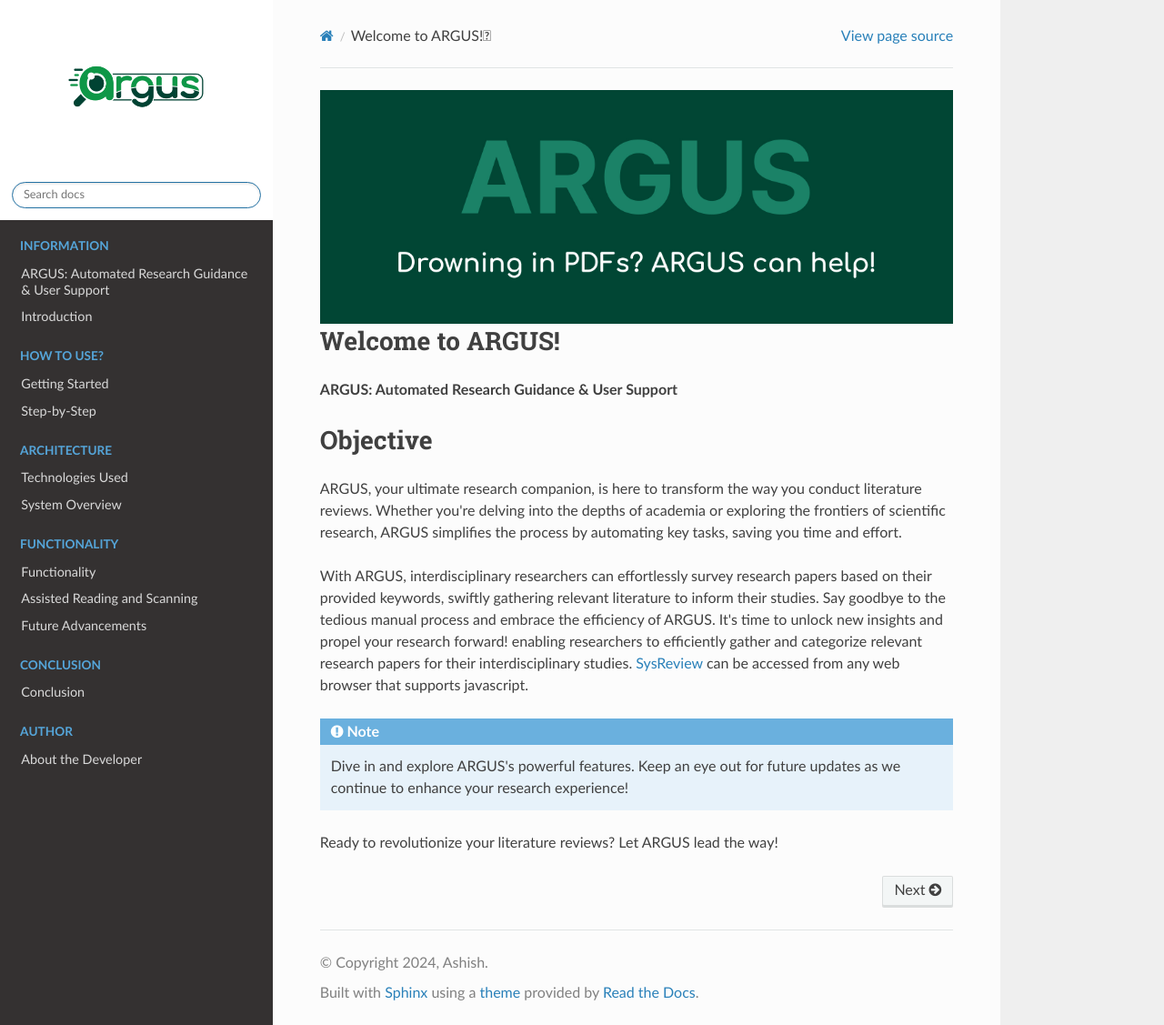
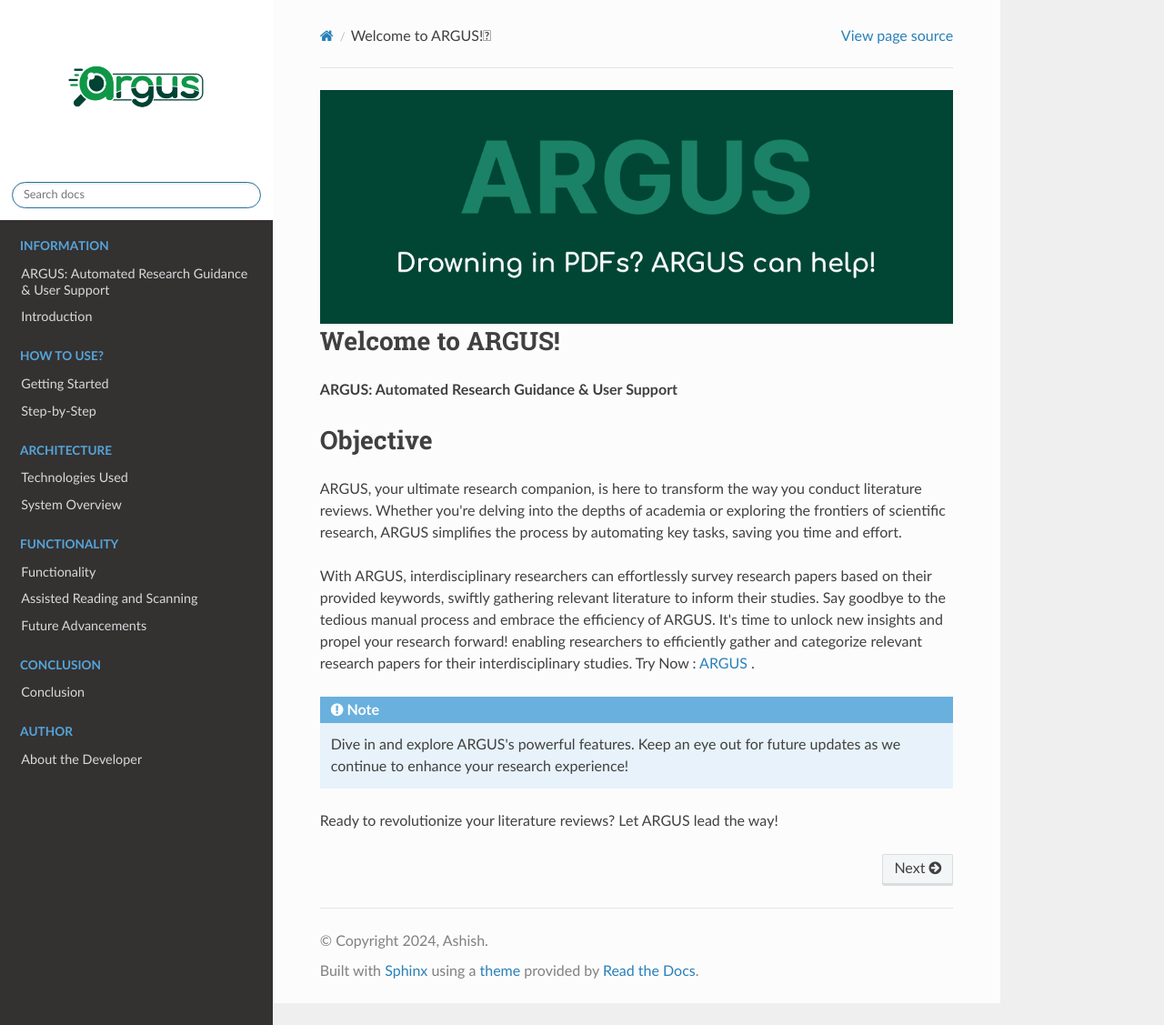
Before and after one commit to ashishsutariya/Documentation-Argus, a Sphinx documentation site: the page built from source/index.rst, in a window 1280 px wide and 1127 px high. Shown: the whole window at 91% size. Built offline with Sphinx 7.4.7 and the Read the Docs theme 2.0.0, drawn with Linux system fonts in a browser that asks for light colours.

```diff
--- a/source/index.rst
+++ b/source/index.rst
@@ -15,7 +15,7 @@
 
 With ARGUS, interdisciplinary researchers can effortlessly survey research papers based on their provided keywords, swiftly gathering relevant literature to inform their studies. Say goodbye to the tedious manual process and embrace the efficiency of ARGUS. It's time to unlock new insights and propel your research forward!
 enabling researchers to efficiently gather and categorize relevant research papers for their interdisciplinary studies.
-`SysReview <https://sysrev.cs.binghamton.edu/sysreview>`_ can be accessed from any web browser that supports javascript.
+Try Now : `ARGUS <https://sysrev.cs.binghamton.edu/argus>`_ .
 
 
 .. note::
```
